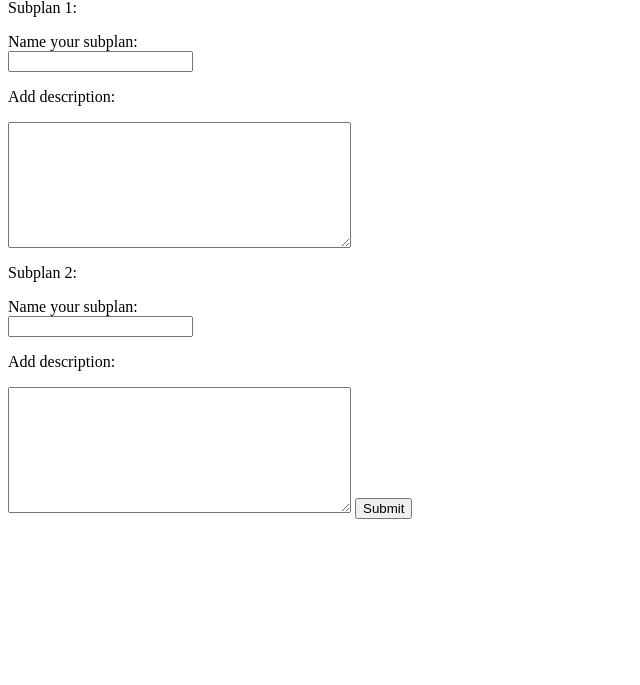
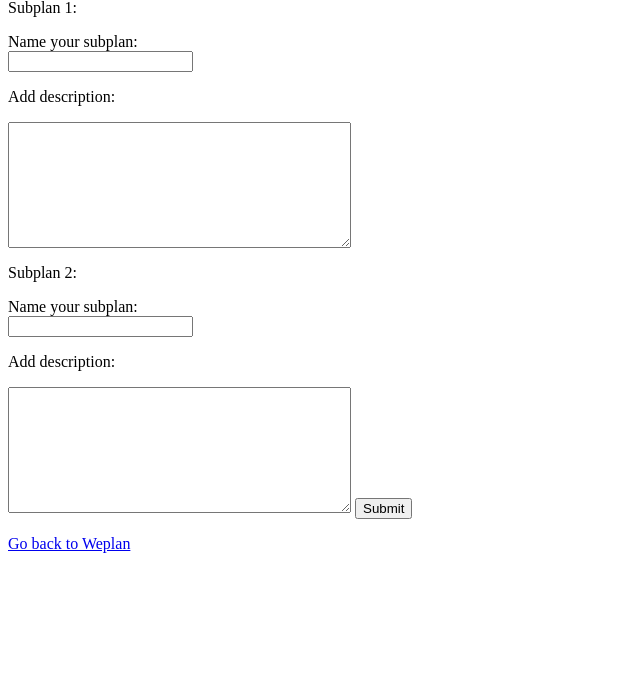
Before and after one commit to lowdodo/tsoha-weplan, a Flask app: page /addsub/1 in a window 1280 px wide. Shown: the part 56-741 px from the top of the page, without its empty margins (0-640 px from the left). Run offline with Flask 3, Linux system fonts and the light colour scheme.

Commit message:
added subplan info

```diff
--- a/templates/addsub.html
+++ b/templates/addsub.html
@@ -11,3 +11,5 @@
 
     <input type="submit" value="Submit">
 </form>
+
+<p><a href="/">Go back to Weplan</a></p>
```
